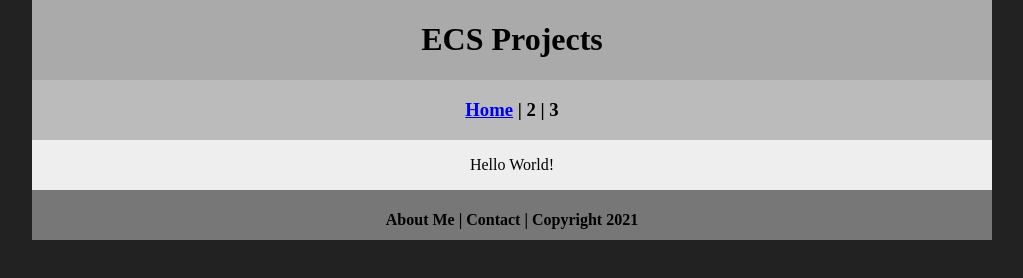
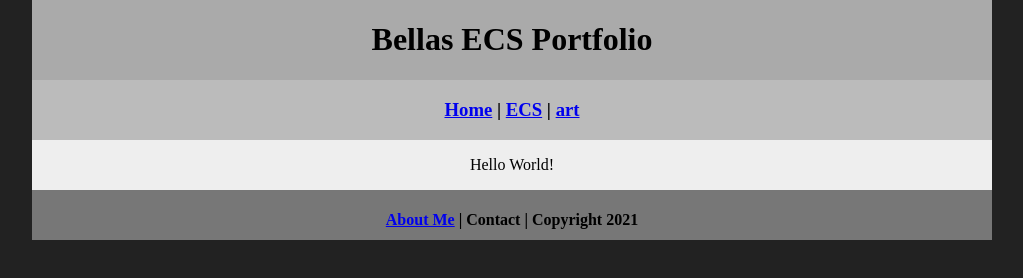
Before and after one commit to Bellakay23456/ecsportfolio20253b, a plain HTML site: page index.html in a window 1280 px wide. Shown: the whole page, without its empty margins (128-1151 px from the left). Drawn offline with Linux system fonts and the light colour scheme.

Commit message:
Update index.html

```diff
--- a/index.html
+++ b/index.html
@@ -3,22 +3,22 @@
    <head>
       <!-- This is a comment! Text here will be ignored by the browser. -->
       <meta charset="UTF-8">
-      <title> ECS Projects</title>
+      <title> Bellas ECS Portfolio</title>
       <link href="myCSS.css" rel="stylesheet" type="text/css">
    </head>
    <body>
       <div class="container">
          <div class="header">
-            <h1> ECS Projects</h1>
+            <h1> Bellas ECS Portfolio</h1>
          </div>
          <div class="nav">
-            <h3><a href="index.html">Home</a> | 2 | 3</h3>
+            <h3> <a href="index.html">Home</a> | <a href="index.html">ECS</a> | <a href="index.html">art</a></h3>
          </div>
          <div class="content">
             <p>Hello World!</p>
          </div>
          <div class="footer">
-            <h4>About Me | Contact | Copyright 2021</h4>
+            <h4> <a href="aboutme.html">About Me</a> | Contact | Copyright 2021</h4>
          </div>
       </div>
    </body>
```
